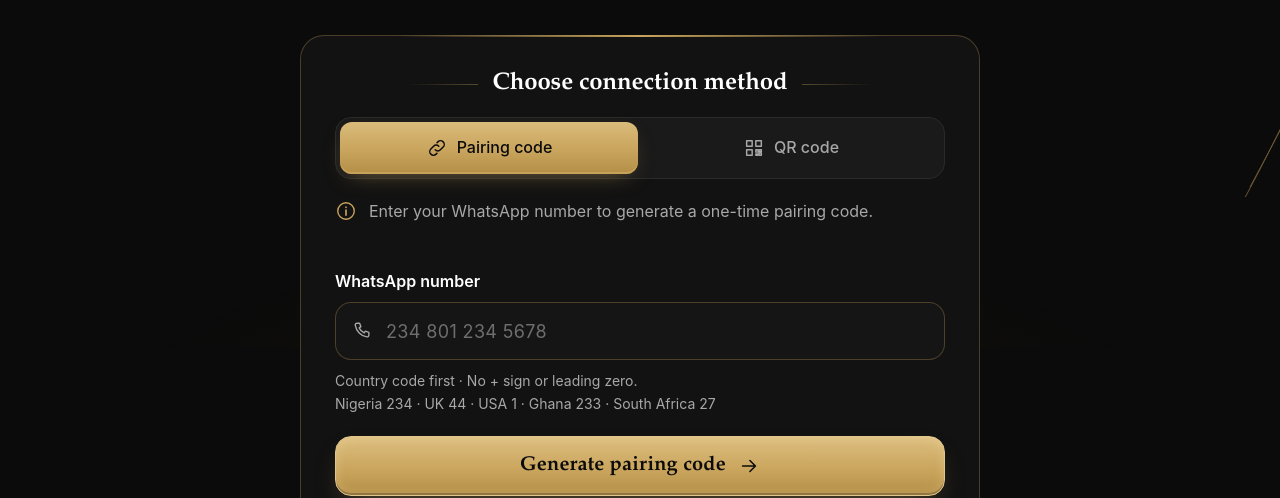
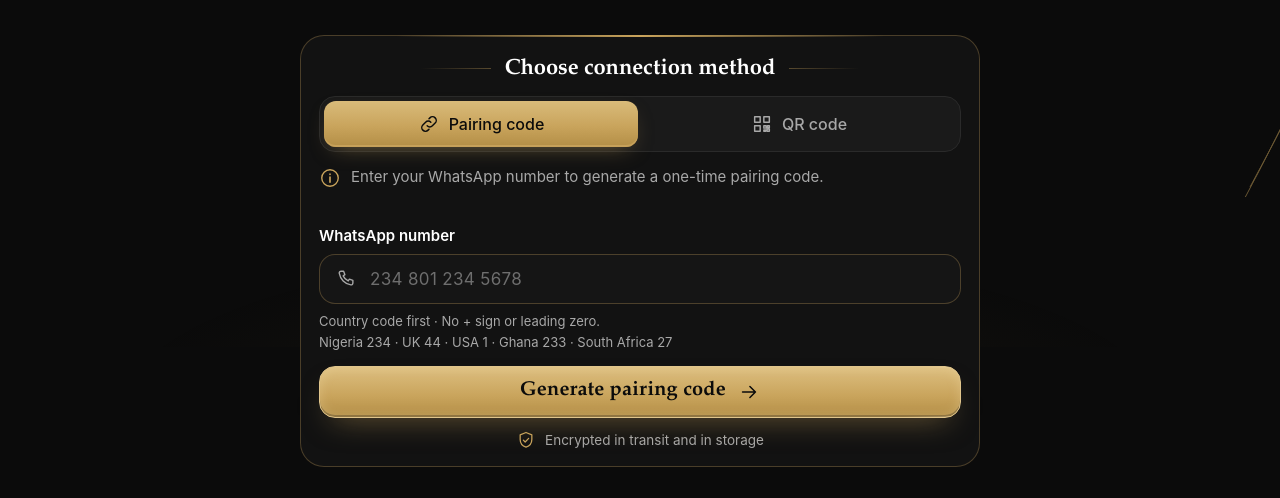
Before and after one commit to nels0nfx/TurboFex-Pairing-site, a website: page public/index.html in a window 1280 px wide. Shown: the part 453-951 px from the top of the page. Drawn offline with Linux system fonts and the light colour scheme; no server answers.

Commit message:
v2.8.1 shorter connection card

```diff
--- a/package.json
+++ b/package.json
@@ -1,6 +1,6 @@
 {
   "name": "turbofex-pairsite",
-  "version": "2.8.0",
+  "version": "2.8.1",
   "description": "TurboFex pairing site: link WhatsApp with a pairing code and get a short session ID",
   "main": "server.js",
   "scripts": {
--- a/public/style.css
+++ b/public/style.css
@@ -664,3 +664,16 @@ html.android .flow .echo, html.android .flow .glowline { animation: none; }
 html.android .logo, html.android .badge, html.android .island .logo::before { animation: none; }
 html.android .sparks i:nth-child(n+4) { display: none; }
 html.android[data-theme] .island, html.android[data-theme] .island.scrolled { transition: border-radius .5s var(--ease-out); box-shadow: 0 0 0 1px rgba(154, 122, 50, .5), 0 10px 20px -10px rgba(201, 164, 92, .5), 0 14px 22px -14px rgba(0, 0, 0, .7) !important; }
+
+/* the "Choose connection method" card: tighter, so it is not so tall (only this first card; the next steps keep their size) */
+#step-number { padding: 20px 18px 16px; }
+#step-number h2.hd { font-size: 22px; margin-bottom: 14px; }
+#step-number .tab { min-height: 46px; }
+#step-number .info { margin: 14px 0 14px; font-size: 15px; line-height: 1.45; gap: 10px; }
+#step-number .info > span { min-height: 2.9em; }
+#step-number label { font-size: 15px; margin-bottom: 7px; }
+#step-number input { height: 50px; font-size: 17px; }
+#step-number .hint { margin-top: 8px; font-size: 13px; line-height: 1.45; }
+#step-number .cta { min-height: 52px; margin-top: 14px; }
+#step-number .assure { margin-top: 12px; font-size: 13.5px; }
+#step-number .collapse.off { margin-bottom: -14px; }
```
Also changed, not shown: TURBOFEX_AI_NOTES.md (+1 -1 lines).
